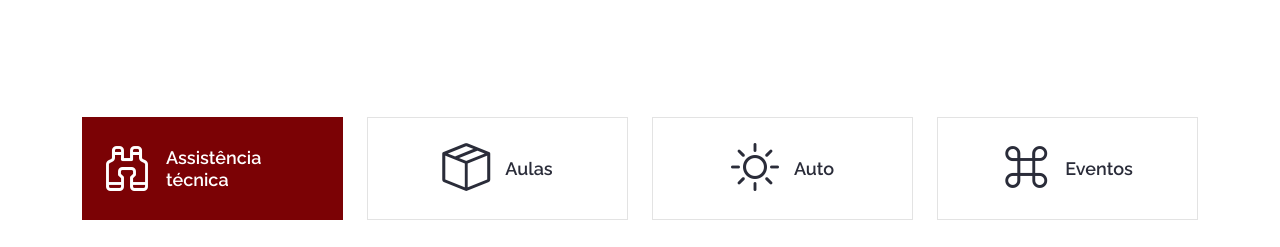
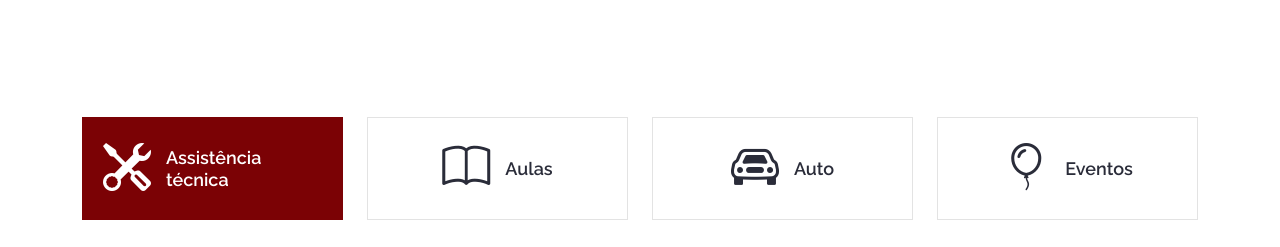
Before and after one commit to Frederico-Dulio/GetServices, a plain HTML site: page index.html in a window 1280 px wide. Shown: the part 1019-1266 px from the top of the page. Drawn offline with Linux system fonts and the light colour scheme.

Commit message:
feat:01.1 alteração dos ícones

```diff
--- a/index.html
+++ b/index.html
@@ -171,25 +171,25 @@
         <ul class="nav nav-tabs row  d-flex" data-aos="fade-up" data-aos-delay="100">
           <li class="nav-item col-3">
             <a class="nav-link active show" data-bs-toggle="tab" data-bs-target="#features-tab-1">
-              <i class="bi bi-binoculars"></i>
+              <i class="bi bi-tools"></i>
               <h4 class="d-none d-lg-block">Assistência técnica</h4>
             </a>
           </li>
           <li class="nav-item col-3">
             <a class="nav-link" data-bs-toggle="tab" data-bs-target="#features-tab-2">
-              <i class="bi bi-box-seam"></i>
+              <i class="bi bi-book"></i>
               <h4 class="d-none d-lg-block">Aulas</h4>
             </a>
           </li>
           <li class="nav-item col-3">
             <a class="nav-link" data-bs-toggle="tab" data-bs-target="#features-tab-3">
-              <i class="bi bi-brightness-high"></i>
+              <i class="bi bi-car-front""></i>
               <h4 class="d-none d-lg-block">Auto</h4>
             </a>
           </li>
           <li class="nav-item col-3">
             <a class="nav-link" data-bs-toggle="tab" data-bs-target="#features-tab-4">
-              <i class="bi bi-command"></i>
+              <i class="bi bi-balloon"></i>
               <h4 class="d-none d-lg-block">Eventos</h4>
             </a>
           </li>
```
